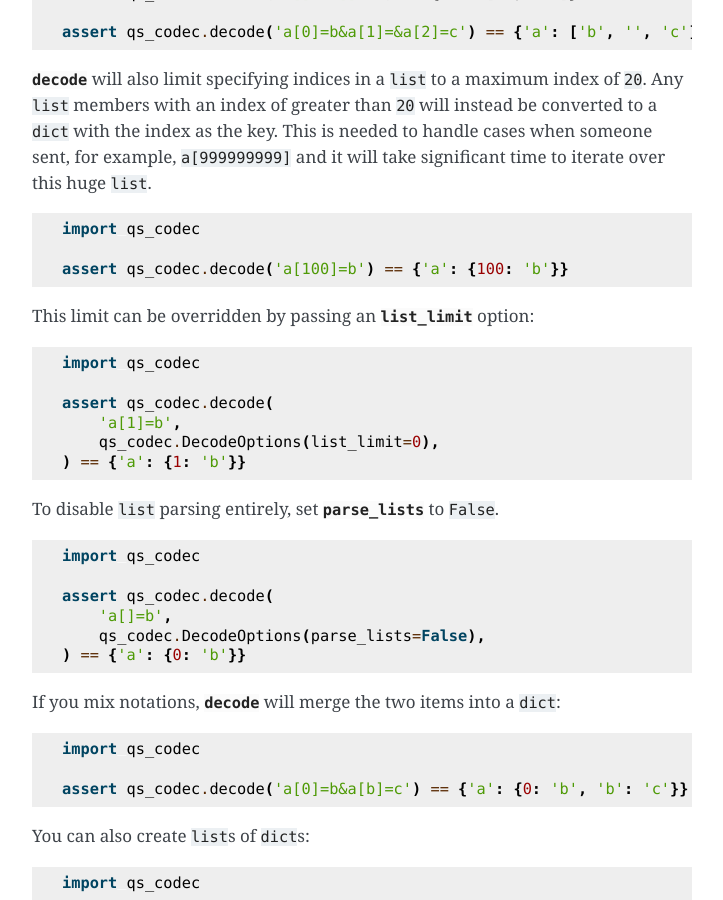
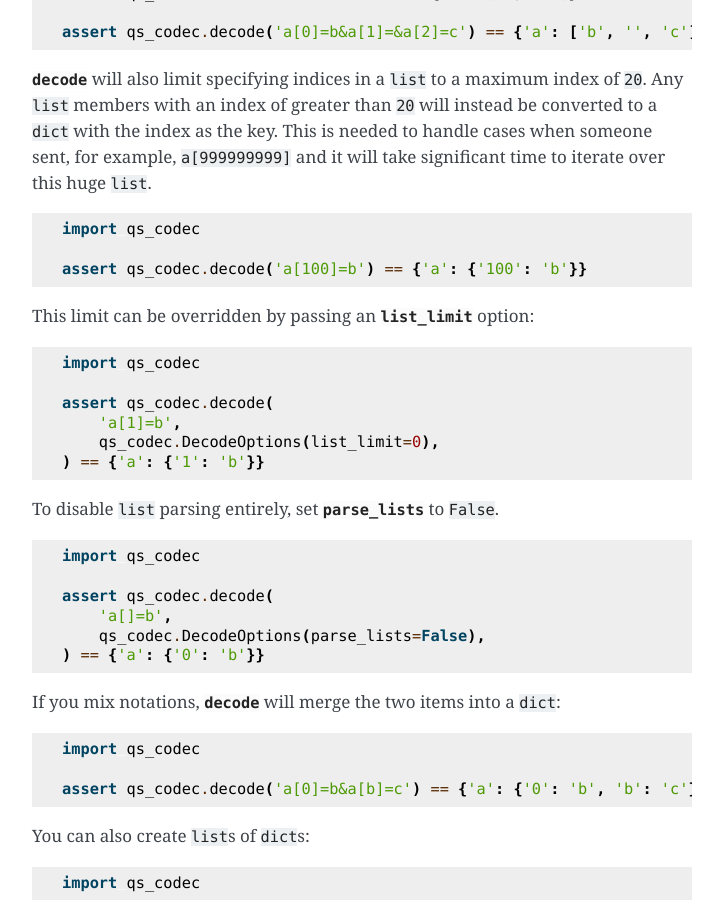
Before and after one commit to techouse/qs_codec, a Sphinx documentation site: the page built from docs/README.rst, in a window 1280 px wide and 900 px high, scrolled down 5177 px. Shown: the whole window, without its empty margins (388-1111 px from the left). Built offline with Sphinx 7.4.7, drawn with Linux system fonts in a browser that asks for light colours.

Commit message:
:memo: update docs

```diff
--- a/docs/README.rst
+++ b/docs/README.rst
@@ -303,7 +303,7 @@ over this huge ``list``.
 
    import qs_codec
 
-   assert qs_codec.decode('a[100]=b') == {'a': {100: 'b'}}
+   assert qs_codec.decode('a[100]=b') == {'a': {'100': 'b'}}
 
 This limit can be overridden by passing an :py:attr:`list_limit <qs_codec.models.decode_options.DecodeOptions.list_limit>`
 option:
@@ -315,7 +315,7 @@ option:
    assert qs_codec.decode(
        'a[1]=b',
        qs_codec.DecodeOptions(list_limit=0),
-   ) == {'a': {1: 'b'}}
+   ) == {'a': {'1': 'b'}}
 
 To disable ``list`` parsing entirely, set :py:attr:`parse_lists <qs_codec.models.decode_options.DecodeOptions.parse_lists>`
 to ``False``.
@@ -327,7 +327,7 @@ to ``False``.
    assert qs_codec.decode(
        'a[]=b',
        qs_codec.DecodeOptions(parse_lists=False),
-   ) == {'a': {0: 'b'}}
+   ) == {'a': {'0': 'b'}}
 
 If you mix notations, :py:attr:`decode <qs_codec.decode>` will merge the two items into a ``dict``:
 
@@ -335,7 +335,7 @@ If you mix notations, :py:attr:`decode <qs_codec.decode>` will merge the two ite
 
    import qs_codec
 
-   assert qs_codec.decode('a[0]=b&a[b]=c') == {'a': {0: 'b', 'b': 'c'}}
+   assert qs_codec.decode('a[0]=b&a[b]=c') == {'a': {'0': 'b', 'b': 'c'}}
 
 You can also create ``list``\ s of ``dict``\ s:
 
```
Also changed, not shown: README.rst (+4 -4 lines).
